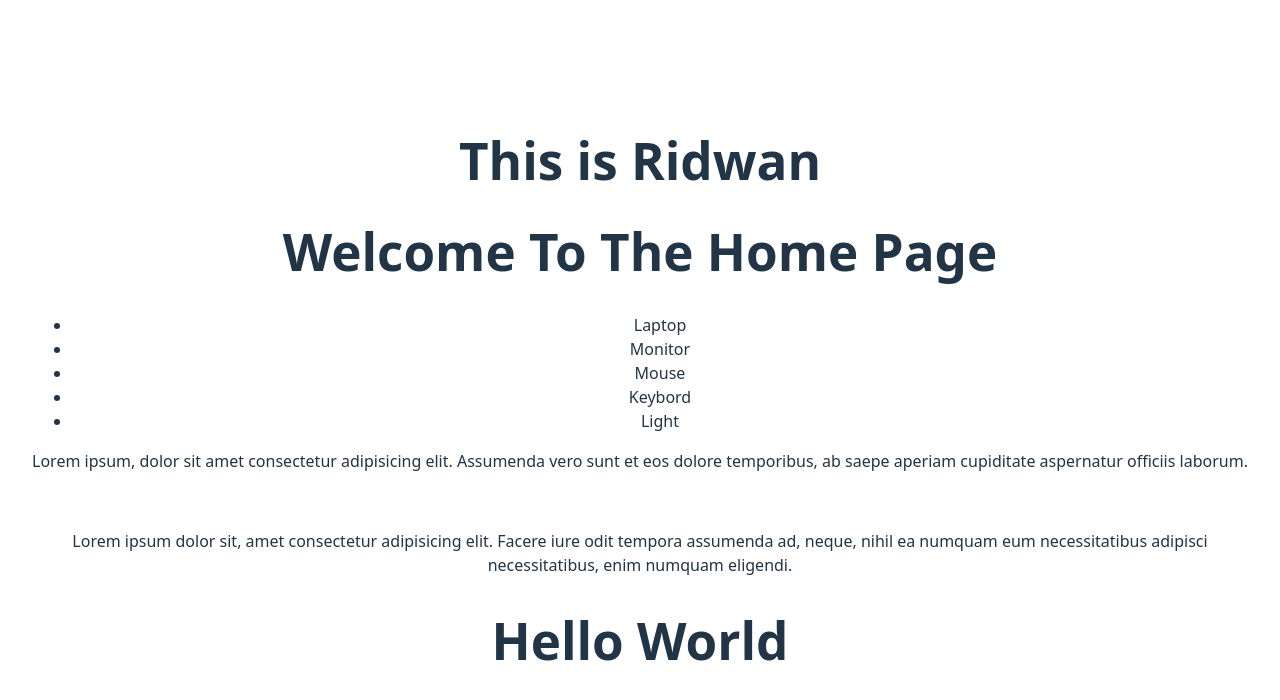
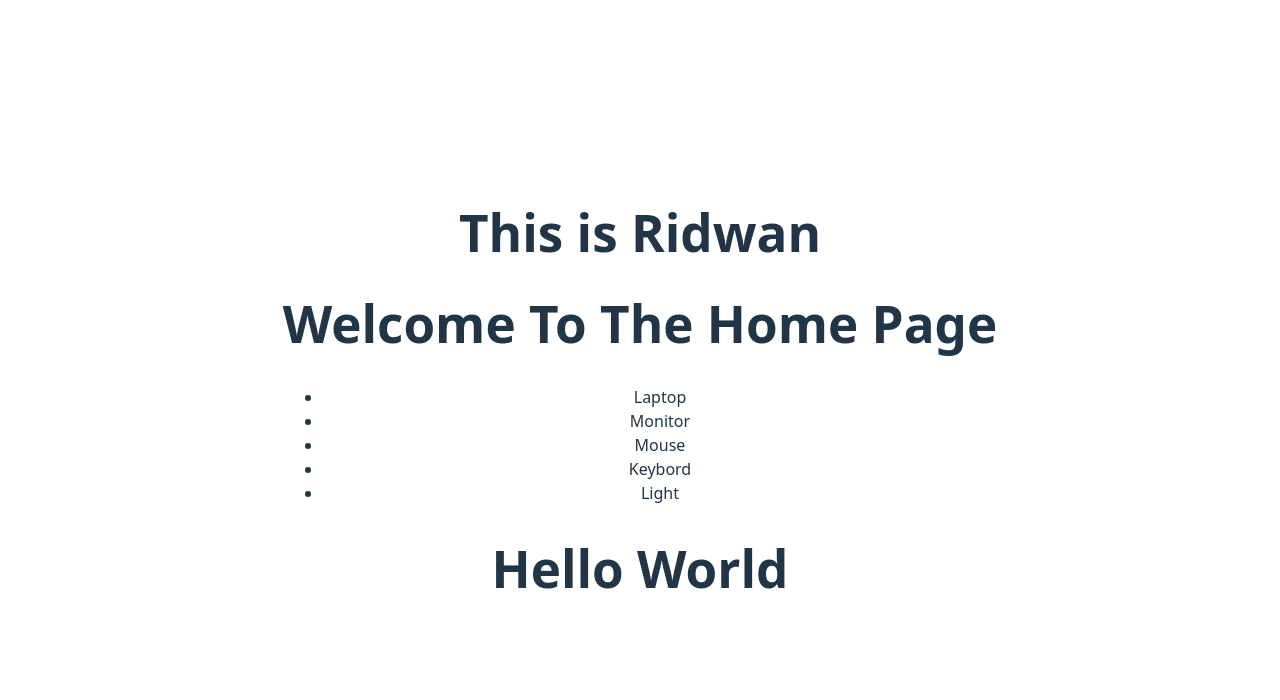
Before and after one commit to ridwanahmedxix/React-, a React (Vite) app in the folder Lesson/Lesson-1/: page / in a window 1280 px wide. Shown: the top 700 px of the page. Built offline with nearby package versions, Linux system fonts and the light colour scheme.

Commit message:
Blogs Component Delete

```diff
--- a/Lesson/Lesson-1/src/App.jsx
+++ b/Lesson/Lesson-1/src/App.jsx
@@ -1,6 +1,5 @@
 import "./App.css";
 import Home from "./Home";
-import Blogs from "./Blogs";
 import Products from "./Products";
 import Name from "./Name";
 function App() {
@@ -9,7 +8,6 @@ function App() {
       <Name></Name>
       <Home></Home>
       <Products></Products>
-      <Blogs></Blogs>
       <h1>Hello World </h1>
     </>
   );
--- a/Lesson/Lesson-1/src/Blogs.jsx
+++ /dev/null
@@ -1,21 +0,0 @@
-function Blogs() {
-  return (
-    <div>
-      <p>
-        Lorem ipsum, dolor sit amet consectetur adipisicing elit. Assumenda vero
-        sunt et eos dolore temporibus, ab saepe aperiam cupiditate aspernatur
-        officiis laborum.
-      </p>
-
-      <br />
-
-      <p>
-        Lorem ipsum dolor sit, amet consectetur adipisicing elit. Facere iure
-        odit tempora assumenda ad, neque, nihil ea numquam eum necessitatibus
-        adipisci necessitatibus, enim numquam eligendi.
-      </p>
-    </div>
-  );
-}
-
-export default Blogs;
```
